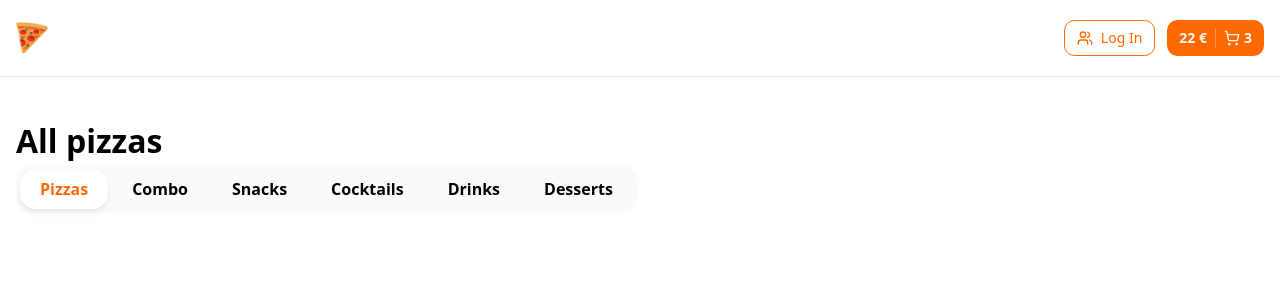
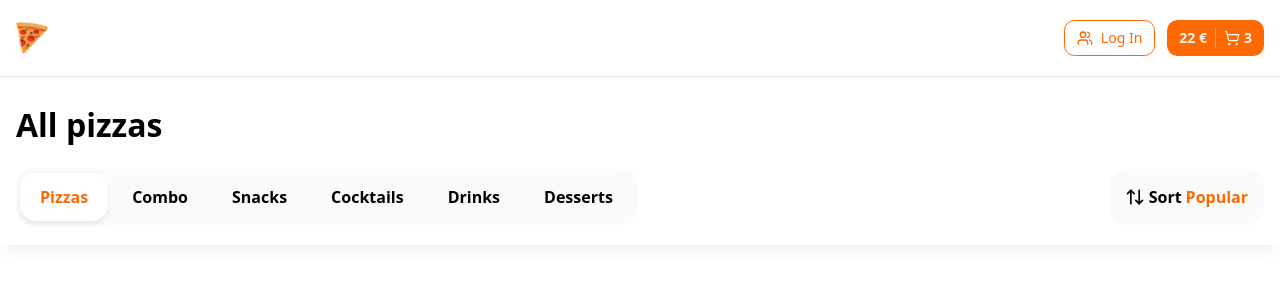
Before and after one commit to yanacoder228/NextPizza, a Next.js app: page / in a window 1280 px wide. Shown: the top 300 px of the page. Built offline with nearby package versions, Linux system fonts and the light colour scheme.

Commit message:
topBar container

```diff
--- a/src/app/(root)/page.tsx
+++ b/src/app/(root)/page.tsx
@@ -1,12 +1,12 @@
-import { Categories, Container, Title } from "@/components/shared/index";
+import { Container, Title, TopBar } from "@/components/shared/index";
 
 export default function Home() {
   return (
     <>
-      <Container className="pt-10">
+      <Container className="pt-6">
         <Title size="lg" text="All pizzas" className="font-extrabold" />
-        <Categories />
       </Container>
+      <TopBar />
     </>
   );
 }
--- a/src/components/shared/categories.tsx
+++ b/src/components/shared/categories.tsx
@@ -28,7 +28,7 @@ export const Categories = ({ className }: CategoriesProps) => {
         <button
           key={index}
           className={cn(
-            "h-10 flex items-center px-5 cursor-pointer rounded-2xl font-bold",
+            "py-3 flex items-center px-5 cursor-pointer rounded-2xl font-bold",
             activeCategory === category &&
               "text-primary bg-white shadow-md shadow-gray-200"
           )}
--- a/src/components/shared/index.ts
+++ b/src/components/shared/index.ts
@@ -2,5 +2,7 @@ import { Container } from "./container";
 import { Header } from "./header";
 import { Title } from "./title";
 import { Categories } from "./categories";
+import { SortPopup } from "./sort-popup";
+import { TopBar } from "./top-bar";
 
-export { Container, Header, Title, Categories };
+export { Container, Header, Title, Categories, SortPopup, TopBar };
--- /dev/null
+++ b/src/components/shared/sort-popup.tsx
@@ -0,0 +1,21 @@
+import { cn } from "@/lib/utils";
+import { ArrowUpDown } from "lucide-react";
+
+interface SortPopupProps {
+  className?: string;
+}
+
+export const SortPopup = ({ className }: SortPopupProps) => {
+  return (
+    <div
+      className={cn(
+        "bg-gray-50 inline-flex gap-1 px-4 py-4 items-center rounded-2xl cursor-pointer",
+        className
+      )}
+    >
+      <ArrowUpDown className="w-5 h-5" />
+      <b>Sort</b>
+      <b className="text-primary">Popular</b>
+    </div>
+  );
+};
--- /dev/null
+++ b/src/components/shared/top-bar.tsx
@@ -0,0 +1,22 @@
+import { cn } from "@/lib/utils";
+import { Categories, Container, SortPopup } from "./index";
+
+interface TopBarProps {
+  className?: string;
+}
+
+export const TopBar = ({ className }: TopBarProps) => {
+  return (
+    <div
+      className={cn(
+        "sticky top-0 bg-white py-5 shadow-lg shadow-black/5 z-10",
+        className
+      )}
+    >
+      <Container className="flex items-center justify-between">
+        <Categories />
+        <SortPopup />
+      </Container>
+    </div>
+  );
+};
```
